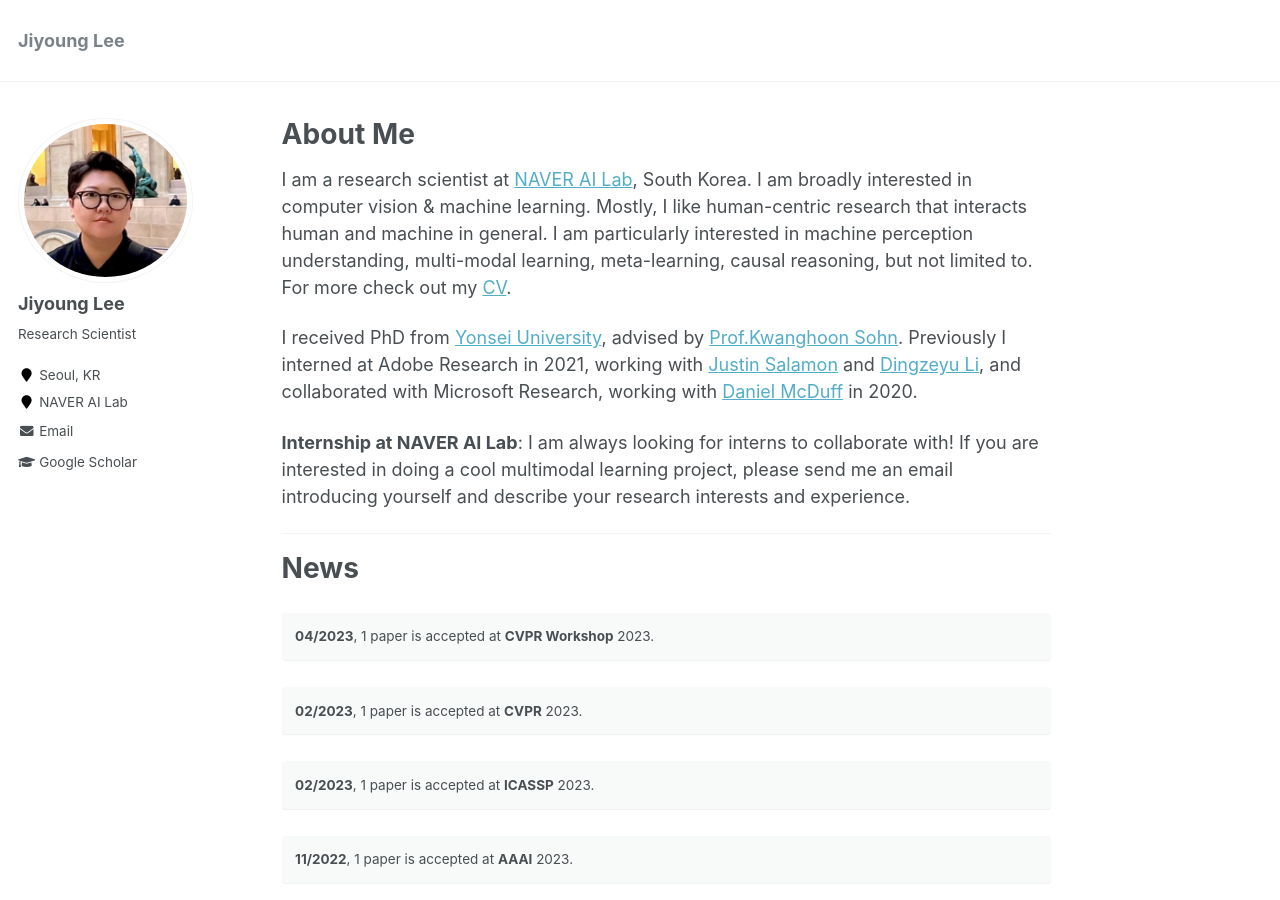
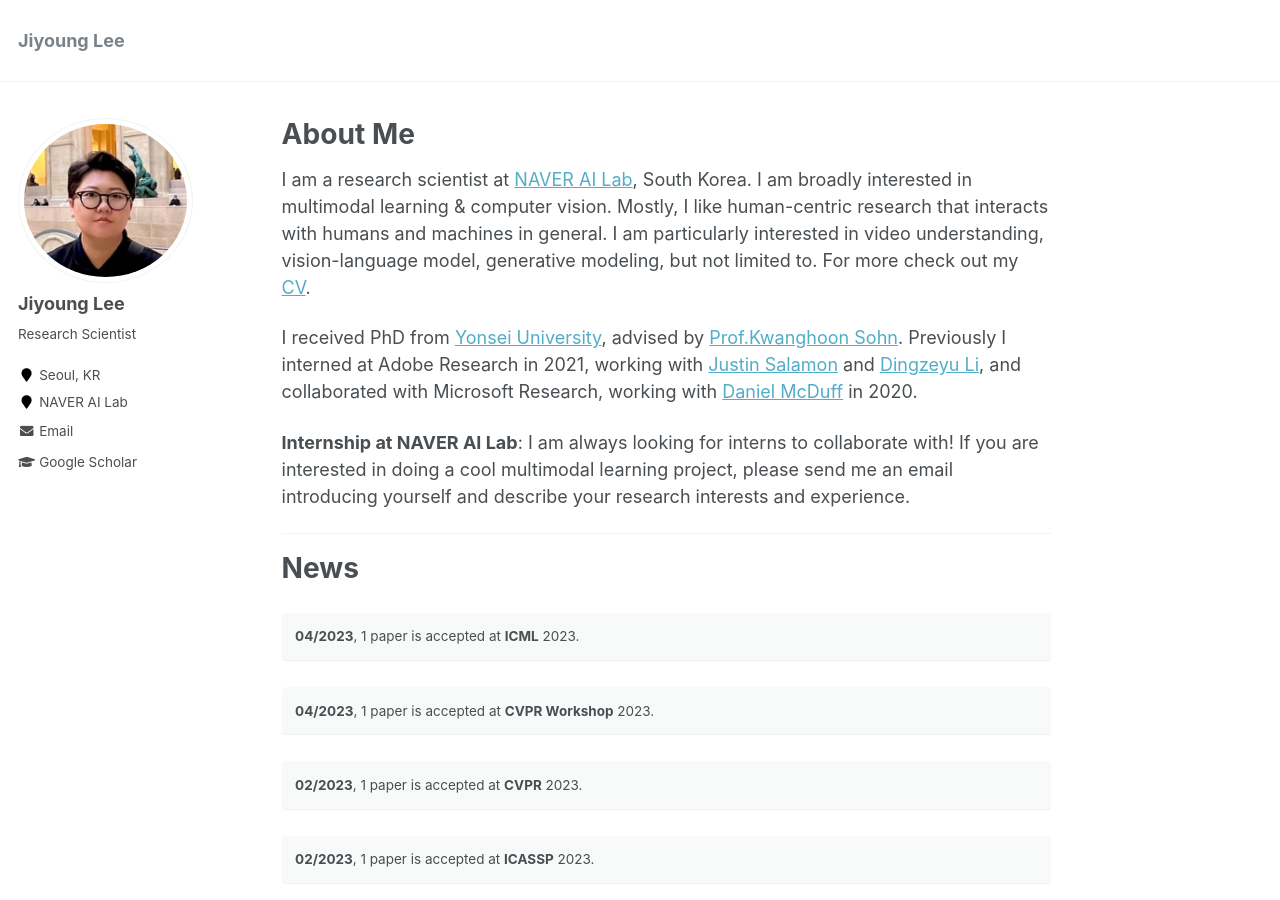
Before and after one commit to lee-jiyoung/lee-jiyoung.github.io, a Jekyll site: the page built from _pages/about.md, in a window 1280 px wide and 900 px high. Built offline with Jekyll 4.4.1, drawn with Linux system fonts in a browser that asks for light colours; some of the changed text lies outside the part shown.

Commit message:
Update about.md

```diff
--- a/_pages/about.md
+++ b/_pages/about.md
@@ -12,9 +12,8 @@ redirect_from:
 About Me
 =====
 I am a research scientist at <a href="https://naver-career.gitbook.io/en/teams/clova-cic">NAVER AI Lab</a>, South Korea.
-I am broadly interested in computer vision & machine learning.
-Mostly, I like human-centric research that interacts human and machine in general.
-I am particularly interested in machine perception understanding, multi-modal learning, meta-learning, causal reasoning, but not limited to.
+I am broadly interested in multimodal learning & computer vision.
+Mostly, I like human-centric research that interacts with humans and machines in general. I am particularly interested in video understanding, vision-language model, generative modeling, but not limited to.
 For more check out my <a href="files/JiyoungLee_CV.pdf">CV</a>.
 
 I received PhD from <a href="https://ee.yonsei.ac.kr/ee_en">Yonsei University</a>, advised by <a href="https://diml.yonsei.ac.kr/professor/">Prof.Kwanghoon Sohn</a>.
@@ -27,6 +26,8 @@ I am always looking for interns to collaborate with! If you are interested in do
 
 News
 ======
+**04/2023**, 1 paper is accepted at **ICML** 2023.
+{: .notice}
 **04/2023**, 1 paper is accepted at **CVPR Workshop** 2023.
 {: .notice}
 **02/2023**, 1 paper is accepted at **CVPR** 2023.
@@ -78,6 +79,15 @@ Publication
 
 
 (* equal contribution)
+
+> **Robust Camera Pose Refinement for Multi-Resolution Hash Encoding**
+Hwan Heo, Taekyung Kim, **Jiyoung Lee**, Jaewon Lee, Soohyun Kim, Hyunwoo J Kim, and Jin-Hwa Kim
+International Conference on Machine Learning (**ICML**), Jul, 2023.
+<span class="page__meta page__taxonomy comment__date" itemprop="keywords">
+<a class="page__taxonomy-item" rel="tag" href="https://arxiv.org/abs/2302.01571">Preprint</a>
+</span>
+
+-----------
 
 > **Three Recipes for Better 3D Pseudo-GTs of 3D Human Mesh Estimation in the Wild**
 Gyeongsik Moon, Hongsuk Choi, Sanghyuk Chun, **Jiyoung Lee**, and Sangdoo Yun
```
